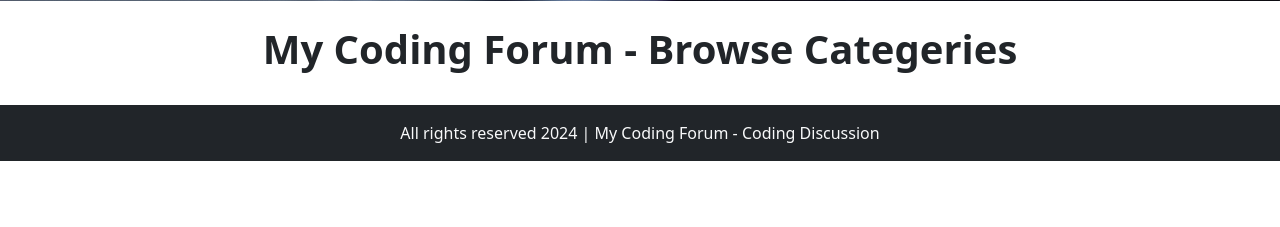
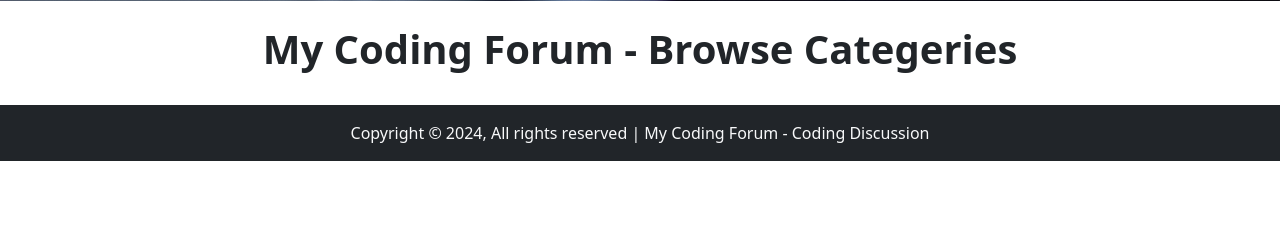
Before and after one commit to erhariomsaini/Project-MyCodingForum, a PHP site: page /index.php in a window 1280 px wide. Shown: the part 503-730 px from the top of the page. Run offline with PHP 8.4, Linux system fonts and the light colour scheme; data that the repository does not hold is empty.

Commit message:
Update _footer.php

```diff
--- a/components/_footer.php
+++ b/components/_footer.php
@@ -1,3 +1,3 @@
 <div class="container-fluid px-0">
-    <p class="text-center bg-dark text-light my-0 py-3">All rights reserved 2024 | My Coding Forum - Coding Discussion</p>
+    <p class="text-center bg-dark text-light my-0 py-3">Copyright 	&#169; 2024, All rights reserved | My Coding Forum - Coding Discussion</p>
 </div>
```
